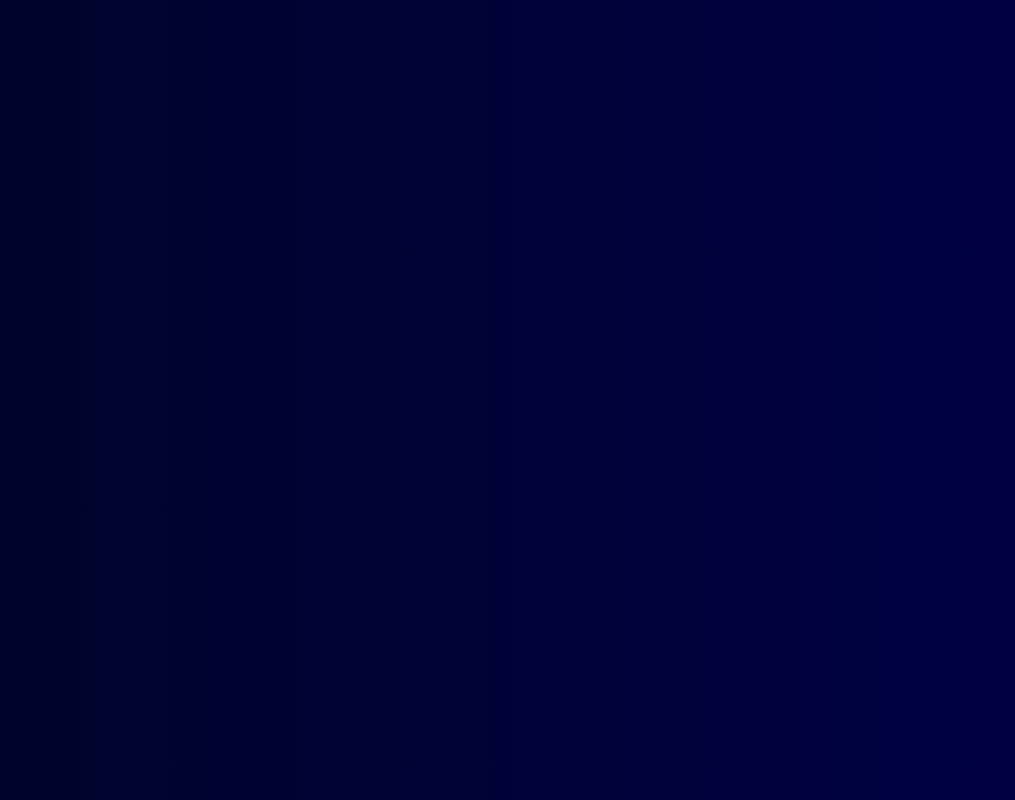
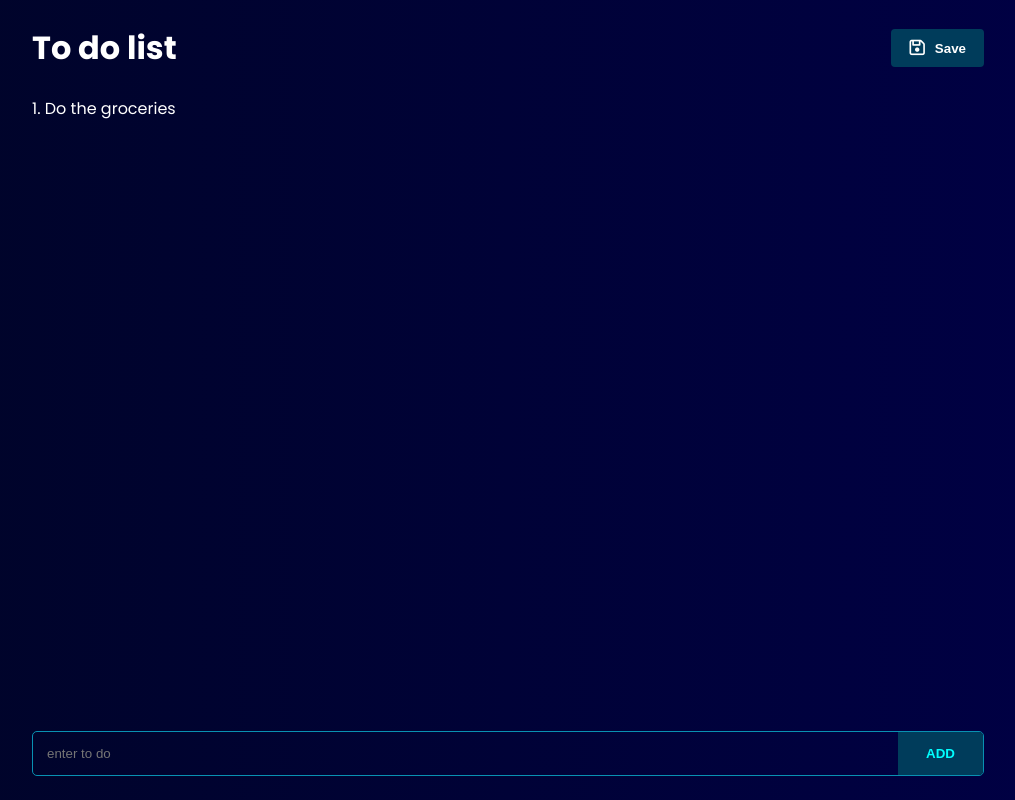
Before and after one commit to michaelpitop/sveltekit-fullstack-crud, a SvelteKit app: page /dashboard in a window 1280 px wide. Shown: the whole page, without its empty margins (132-1147 px from the left). Built offline with nearby package versions, Linux system fonts and the light colour scheme.

Commit message:
added to do list

```diff
--- a/src/routes/dashboard/+page.svelte
+++ b/src/routes/dashboard/+page.svelte
@@ -0,0 +1,126 @@
+<script>
+    let todoList = ["Do the groceries"];
+    let currTodo = '';
+    let error = false;
+
+    function addTodo() {
+        error = !false;
+        if (!currTodo) {
+            error = true;
+        }
+        todoList = [...todoList, currTodo];
+        currTodo = "";
+
+    }
+</script>
+
+<div class="mainContainer">
+    <div class="headerContainer">
+        <h1>To do list</h1>
+        <button><i class="fa-regular fa-floppy-disk"></i><p>Save</p></button>
+    </div>
+    <main>
+        {#each todoList as todo, index }
+            <div class="todo">
+                {index + 1}. {todo}
+            </div>
+        {/each}
+
+        </main>
+        <div class={"enterTodo" + (error ? 'errorBoarder': "")}>
+            <input bind:value={currTodo} type="text" placeholder="enter to do">
+            <button on:click={addTodo}>ADD</button>
+        </div>
+
+</div>
+
+
+<style>
+    .mainContainer {
+        display: flex;
+        flex-direction: column;
+        min-height: 100vh;
+        gap: 24px;
+        padding: 24px;
+        width: 100%;
+        max-width: 1000px;
+        margin: 0 auto;
+    }
+
+    .headerContainer {
+        display: flex;
+        align-items: center;
+        justify-content: space-between;
+    }
+
+    .headerBtns {
+        display: flex;
+        align-items: center;
+        gap: 14px;
+    }
+
+    .headerContainer button {
+        background: #003c5b;
+        color: white;
+        padding: 10px 18px;
+        border: none;
+        border-radius: 4px;
+        font-weight: 700;
+        display: flex;
+        align-items: center;
+        gap: 10px;
+        cursor: pointer;
+    }
+
+    .headerContainer button i {
+        font-size: 1.1rem;
+    }
+
+    .headerContainer button:hover {
+        opacity: 0.7;
+    }
+
+    main {
+        display: flex;
+        flex-direction: column;
+        gap: 8px;
+        flex: 1;
+    }
+
+    .enterTodo {
+        display: flex;
+        align-items: stretch;
+        border: 1px solid #0891b2;
+        border-radius: 5px;
+        overflow: hidden;
+    }
+
+    .errorBorder {
+        border-color: coral !important;
+    }
+
+    .enterTodo input {
+        background: transparent;
+        border: none;
+        padding: 14px;
+        color: white;
+        flex: 1;
+    }
+
+    .enterTodo input:focus {
+        outline: none;
+    }
+
+    .enterTodo button {
+        padding: 0 28px;
+        background: #003c5b;
+        border: none;
+        color: cyan;
+        font-weight: 600;
+        cursor: pointer;
+    }
+
+    .enterTodo button:hover {
+        background: transparent;
+    }
+</style>
```
Also changed, not shown: src/components/Authenticate.svelte (+38 -5 lines).
